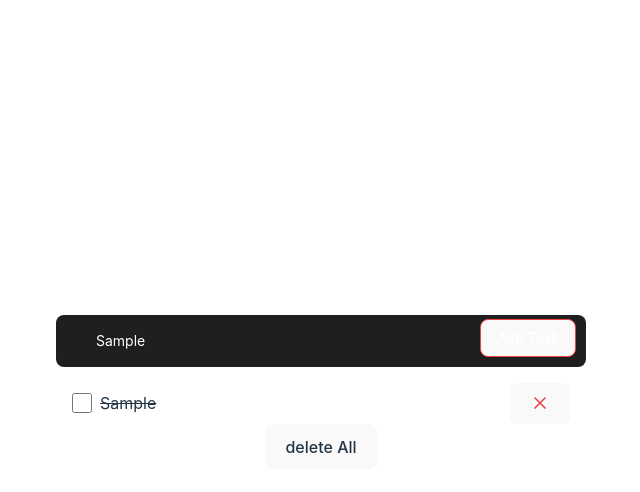
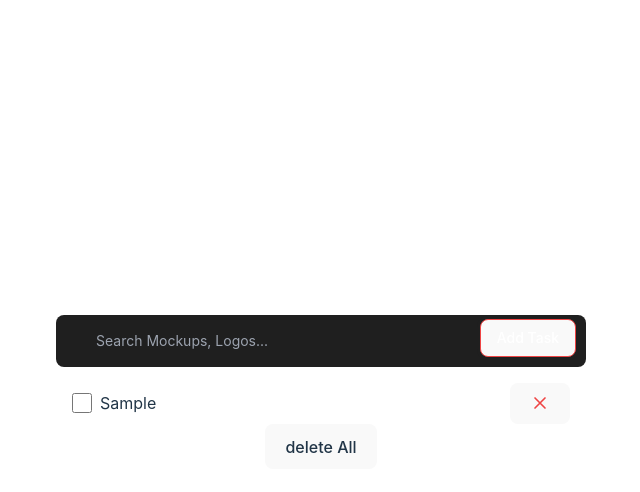
Before and after one commit to nina-razmadze/Todo-App, a React (Vite) app: page / in a window 1280 px wide. Both pictures are taken after typing "Sample" into the empty fields and a click on the button "Add Task". Shown: the top 492 px of the page, without its empty margins (319-959 px from the left). Built offline with nearby package versions, Linux system fonts and the light colour scheme.

Commit message:
doneTasks

```diff
--- a/package.json
+++ b/package.json
@@ -11,6 +11,7 @@
   },
   "dependencies": {
     "antd": "^5.9.0",
+    "classnames": "^2.3.2",
     "react": "^18.2.0",
     "react-dom": "^18.2.0",
     "uuid": "^9.0.0"
--- a/src/components/List/List.tsx
+++ b/src/components/List/List.tsx
@@ -11,6 +11,7 @@ export default function List() {
   const deleteAllItems = () => {
     setList([]);
   };
+
   const handleRemove = (id: any) => {
     setList((prevlist) => prevlist.filter((item) => item !== id));
   };
--- a/src/components/ListItem/ListItem.tsx
+++ b/src/components/ListItem/ListItem.tsx
@@ -1,4 +1,8 @@
+import classNames from "classnames";
+import { useState } from "react";
+
 export default function ListItem({ item, onRemove }: any) {
+  const [chechkbox, setCheckBox] = useState(false);
   // const handleDelete = (index: any) => {
   //   setList((prevState) => prevState.filter((_item, index) => index !== index));
   // };
@@ -6,8 +10,16 @@ export default function ListItem({ item, onRemove }: any) {
   return (
     <li className="flex items-center justify-between">
       <div className="flex items-center space-x-2">
-        <input type="checkbox" className="w-5 h-5" />
-        <span className="line-through">{item}</span>
+        <input
+          type="checkbox"
+          className="w-5 h-5"
+          onClick={() => setCheckBox(true)}
+        />
+        <span
+          className={classNames({ "line-through": chechkbox ? true : false })}
+        >
+          {item}
+        </span>
       </div>
 
       <button
--- a/src/components/Search/Search.tsx
+++ b/src/components/Search/Search.tsx
@@ -1,6 +1,7 @@
 import { useContext } from "react";
 import { ListContext } from "../../contexts/ListContext";
 import { ValueContext } from "../../Providers/ValueProvider";
+import classNames from "classnames";
 
 export default function CustomSearch() {
   const { list, setList } = useContext(ListContext);
@@ -13,9 +14,10 @@ export default function CustomSearch() {
   const handleAddItem = (event: React.FormEvent) => {
     event.preventDefault();
     if (list.includes(value)) {
-      return null;
     } else if (value.trim() !== "") {
       setList([...list, value]);
+      setValue("");
+      console.log("Value cleared");
     }
   };
 
@@ -42,6 +44,7 @@ export default function CustomSearch() {
           className="block w-full p-4 pl-10 text-sm text-white bg-customPrimary rounded-lg focus:border-red-500 focus:ring focus:ring-customPrimary focus:outline-none"
           placeholder="Search Mockups, Logos..."
           required
+          value={value}
           onChange={handleInputChange}
         />
         <button
```
Also changed, not shown: 1 other file (tests, documents, lock files or other folders).
